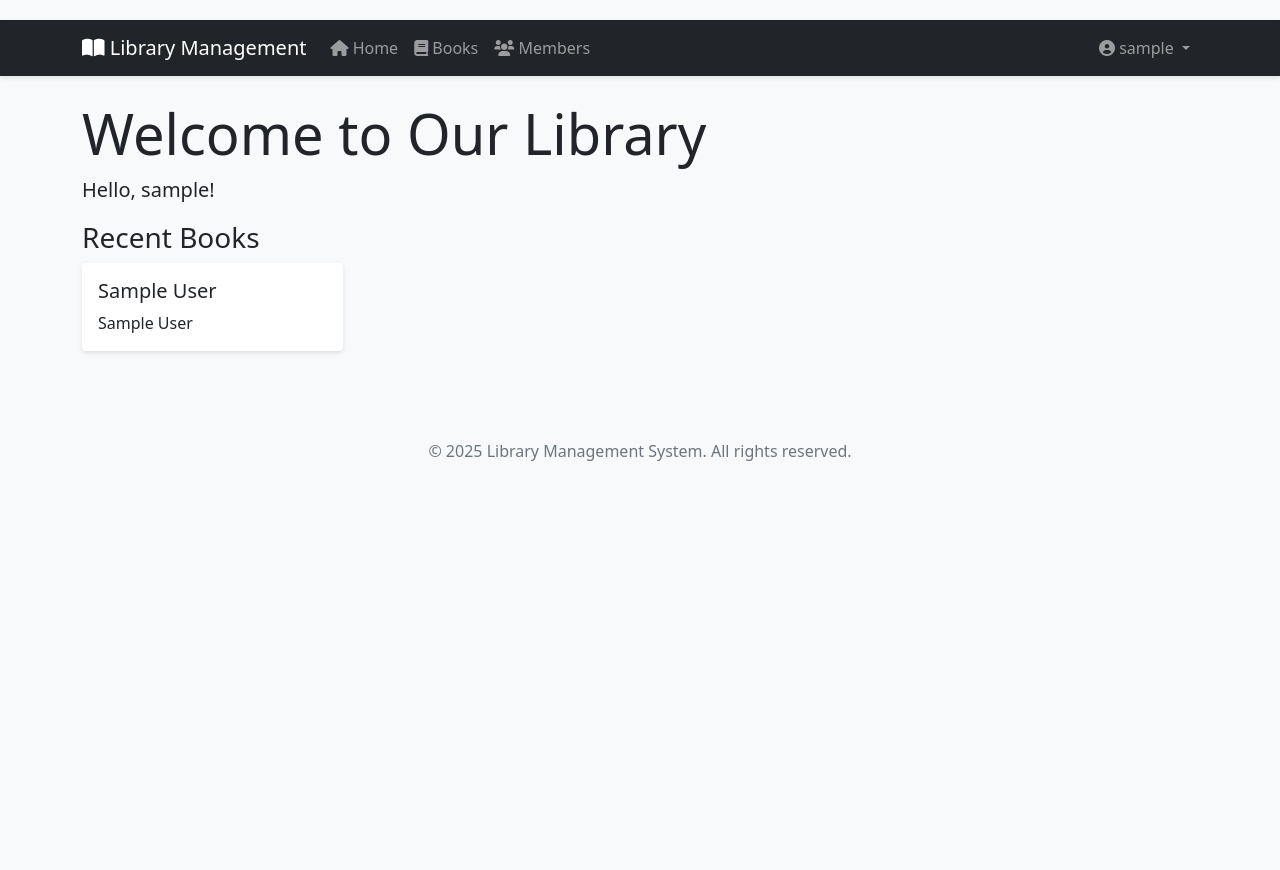
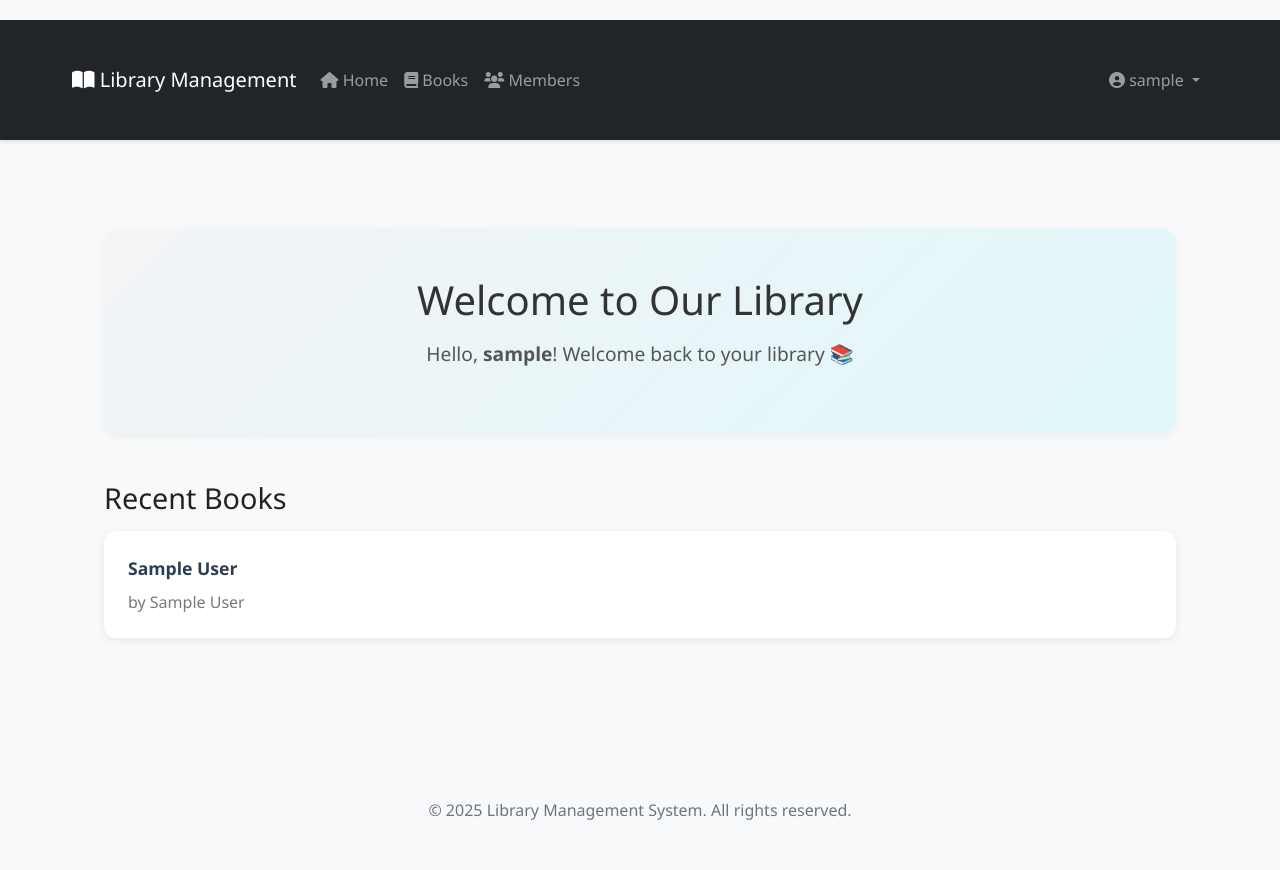
Before and after one commit to KABILAN13/librarymanagementsystem, a Django app: page / in a window 1280 px wide. Before the commit the page ends 461 px from the top, so only its background shows below. Run offline with Django 5.2, Linux system fonts and the light colour scheme; a user stored in the database is signed in; tables that the repository leaves empty hold one stand-in row (values such as "Sample post").

Commit message:
Describe the changes you made

```diff
--- a/accounts/templates/accounts/home.html
+++ b/accounts/templates/accounts/home.html
@@ -1,30 +1,101 @@
 {% extends 'accounts/base.html' %}
 
 {% block content %}
-<div class="jumbotron">
-    <h1 class="display-4">{{ welcome_message }}</h1>
-    {% if user.is_authenticated %}
-        <p class="lead">Hello, {{ user.username }}!</p>
-    {% else %}
-        <p class="lead">Please log in to access the system.</p>
-    {% endif %}
-</div>
+<style>
+    .container {
+        max-width: 1200px;
+        margin: auto;
+        padding: 2rem;
+        font-family: 'Segoe UI', Tahoma, Geneva, Verdana, sans-serif;
+    }
 
-<h3>Recent Books</h3>
-<div class="row">
-    {% for book in recent_books %}
-    <div class="col-md-3 mb-4">
-        <div class="card">
-            <div class="card-body">
-                <h5 class="card-title">{{ book.title }}</h5>
-                <p class="card-text">{{ book.author }}</p>
+    .hero {
+        background: linear-gradient(135deg, #f3f4f6, #e0f7fa);
+        padding: 3rem 2rem;
+        border-radius: 1rem;
+        text-align: center;
+        margin-bottom: 3rem;
+        box-shadow: 0 4px 10px rgba(0, 0, 0, 0.05);
+    }
+
+    .hero h1 {
+        font-size: 2.5rem;
+        margin-bottom: 1rem;
+        color: #333;
+    }
+
+    .hero p {
+        font-size: 1.2rem;
+        color: #555;
+    }
+
+    .section-title {
+        font-size: 1.8rem;
+        margin-bottom: 1rem;
+        color: #222;
+    }
+
+    .book-grid {
+        display: grid;
+        grid-template-columns: repeat(auto-fit, minmax(220px, 1fr));
+        gap: 1.5rem;
+    }
+
+    .book-card {
+        background-color: #fff;
+        padding: 1.5rem;
+        border-radius: 0.75rem;
+        box-shadow: 0 2px 8px rgba(0, 0, 0, 0.07);
+        transition: transform 0.2s ease;
+    }
+
+    .book-card:hover {
+        transform: translateY(-5px);
+    }
+
+    .book-title {
+        font-size: 1.1rem;
+        font-weight: bold;
+        margin-bottom: 0.5rem;
+        color: #2c3e50;
+    }
+
+    .book-author {
+        color: #777;
+    }
+
+    .alert {
+        background-color: #fff8e1;
+        border: 1px solid #ffe082;
+        padding: 1rem;
+        border-radius: 0.5rem;
+        text-align: center;
+        color: #8d6e63;
+        font-weight: 500;
+    }
+</style>
+
+<div class="container">
+    <div class="hero">
+        <h1>{{ welcome_message }}</h1>
+        {% if user.is_authenticated %}
+            <p>Hello, <strong>{{ user.username }}</strong>! Welcome back to your library 📚</p>
+        {% else %}
+            <p>Please <a href="{% url 'login' %}">log in</a> to access the system.</p>
+        {% endif %}
+    </div>
+
+    <h2 class="section-title">Recent Books</h2>
+
+    <div class="book-grid">
+        {% for book in recent_books %}
+            <div class="book-card">
+                <div class="book-title">{{ book.title }}</div>
+                <div class="book-author">by {{ book.author }}</div>
             </div>
-        </div>
+        {% empty %}
+            <div class="alert">No books available yet. Check back soon!</div>
+        {% endfor %}
     </div>
-    {% empty %}
-    <div class="col-12">
-        <div class="alert alert-warning">No books available yet.</div>
-    </div>
-    {% endfor %}
 </div>
 {% endblock %}
--- a/accounts/views.py
+++ b/accounts/views.py
@@ -12,6 +12,9 @@ from django.http import HttpResponse
 from django.db import connection
 
 
+def book_detail(request, pk):
+    book = get_object_or_404(Book, pk=pk)
+    return render(request, 'accounts/book_detail.html', {'book': book})
 
 @login_required
 def home(request):
```
Also changed, not shown: accounts/templates/accounts/book_detail.html (added, +74 -0 lines).
